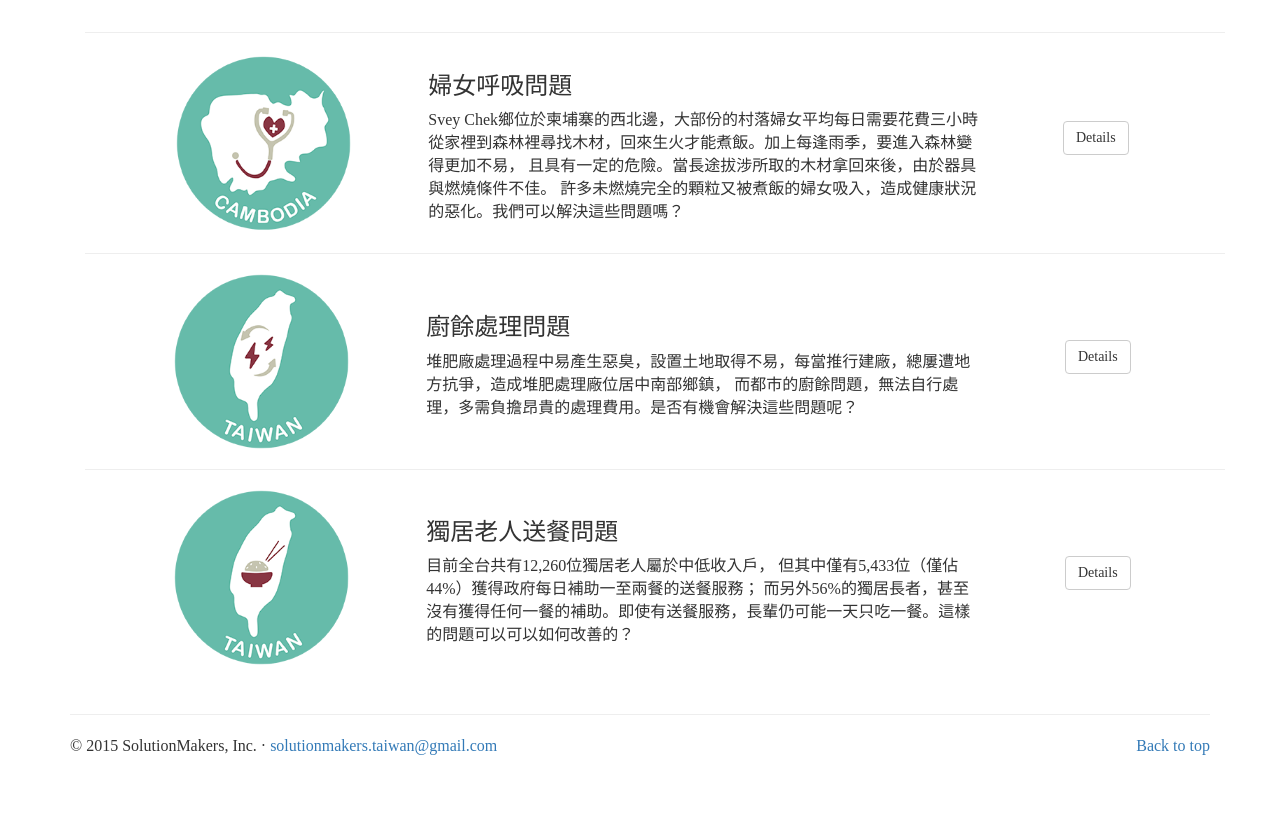
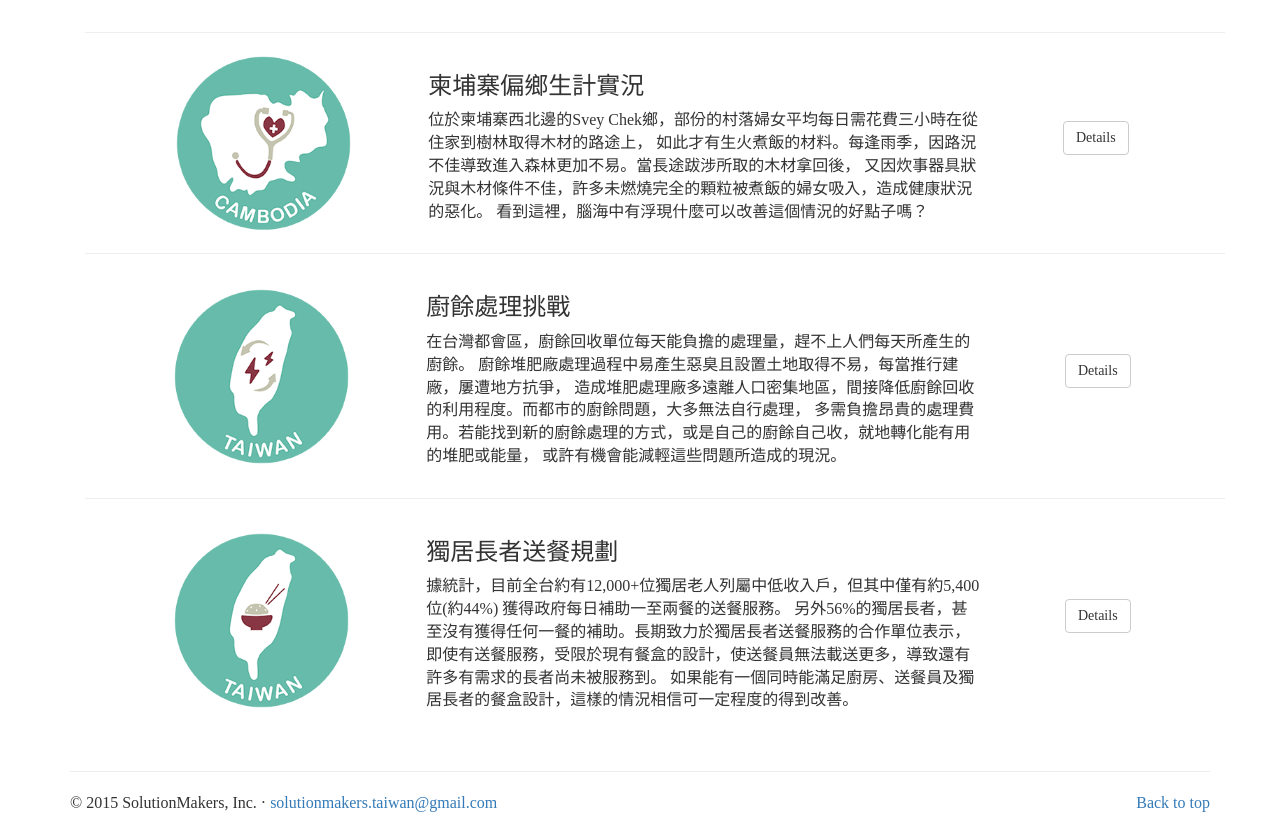
Before and after one commit to prob1995/solutionmakers, a Django app: page /issues/ in a window 1280 px wide. Shown: the part 639-1464 px from the top of the page. Before the commit the page ends 1394 px from the top, so only its background shows below. Run offline with Django 3.2, Linux system fonts and the light colour scheme; some libraries are stand-ins or nearby versions.

Commit message:
update issue description

```diff
--- a/home/templates/issue/issues.html
+++ b/home/templates/issue/issues.html
@@ -91,11 +91,12 @@
               <img class="img-circle center-block" src="../static/image/issue/breath.png" alt="Cambodia" width="175" height="175">
           </div>
           <div class="col-md-6 vcenter hleft">
-              <h3>婦女呼吸問題</h3>
+              <h3>柬埔寨偏鄉生計實況</h3>
               <p>
-                Svey Chek鄉位於柬埔寨的西北邊，大部份的村落婦女平均每日需要花費三小時從家裡到森林裡尋找木材，回來生火才能煮飯。加上每逢雨季，要進入森林變得更加不易，
-                且具有一定的危險。當長途拔涉所取的木材拿回來後，由於器具與燃燒條件不佳。
-                許多未燃燒完全的顆粒又被煮飯的婦女吸入，造成健康狀況的惡化。我們可以解決這些問題嗎？
+                位於柬埔寨西北邊的Svey Chek鄉，部份的村落婦女平均每日需花費三小時在從住家到樹林取得木材的路途上，
+                如此才有生火煮飯的材料。每逢雨季，因路況不佳導致進入森林更加不易。當長途跋涉所取的木材拿回後，
+                又因炊事器具狀況與木材條件不佳，許多未燃燒完全的顆粒被煮飯的婦女吸入，造成健康狀況的惡化。
+                看到這裡，腦海中有浮現什麼可以改善這個情況的好點子嗎？
               </p>
           </div><!--
           --><div class="col-md-2 vcenter issue_btn">
@@ -110,10 +111,13 @@
               <img class="img-circle center-block" src="../static/image/issue/energy.png" alt="Energy" width="175" height="175">
           </div>
           <div class="col-md-6 vcenter hleft">
-              <h3>廚餘處理問題</h3>
+              <h3>廚餘處理挑戰</h3>
               <p>
-                  堆肥廠處理過程中易產生惡臭，設置土地取得不易，每當推行建廠，總屢遭地方抗爭，造成堆肥處理廠位居中南部鄉鎮，
-                  而都市的廚餘問題，無法自行處理，多需負擔昂貴的處理費用。是否有機會解決這些問題呢？
+                在台灣都會區，廚餘回收單位每天能負擔的處理量，趕不上人們每天所產生的廚餘。
+                廚餘堆肥廠處理過程中易產生惡臭且設置土地取得不易，每當推行建廠，屢遭地方抗爭，
+                造成堆肥處理廠多遠離人口密集地區，間接降低廚餘回收的利用程度。而都市的廚餘問題，大多無法自行處理，
+                多需負擔昂貴的處理費用。若能找到新的廚餘處理的方式，或是自己的廚餘自己收，就地轉化能有用的堆肥或能量，
+                或許有機會能減輕這些問題所造成的現況。
               </p>
           </div>
           <div class="col-md-2 vcenter issue_btn">
@@ -128,10 +132,12 @@
               <img class="img-circle  center-block" src="../static/image/issue/oldman.png" alt="Oldman" width="175" height="175">
           </div>
           <div class="col-md-6 vcenter hleft">
-              <h3>獨居老人送餐問題</h3>
+              <h3>獨居長者送餐規劃</h3>
               <p>
-                  目前全台共有12,260位獨居老人屬於中低收入戶， 但其中僅有5,433位（僅佔44%）獲得政府每日補助一至兩餐的送餐服務；
-                  而另外56%的獨居長者，甚至沒有獲得任何一餐的補助。即使有送餐服務，長輩仍可能一天只吃一餐。這樣的問題可以可以如何改善的？
+              據統計，目前全台約有12,000+位獨居老人列屬中低收入戶，但其中僅有約5,400位(約44%) 獲得政府每日補助一至兩餐的送餐服務。
+              另外56%的獨居長者，甚至沒有獲得任何一餐的補助。長期致力於獨居長者送餐服務的合作單位表示，
+              即使有送餐服務，受限於現有餐盒的設計，使送餐員無法載送更多，導致還有許多有需求的長者尚未被服務到。
+              如果能有一個同時能滿足廚房、送餐員及獨居長者的餐盒設計，這樣的情況相信可一定程度的得到改善。
               </p>
           </div>
           <div class="col-md-2 vcenter issue_btn">
```
